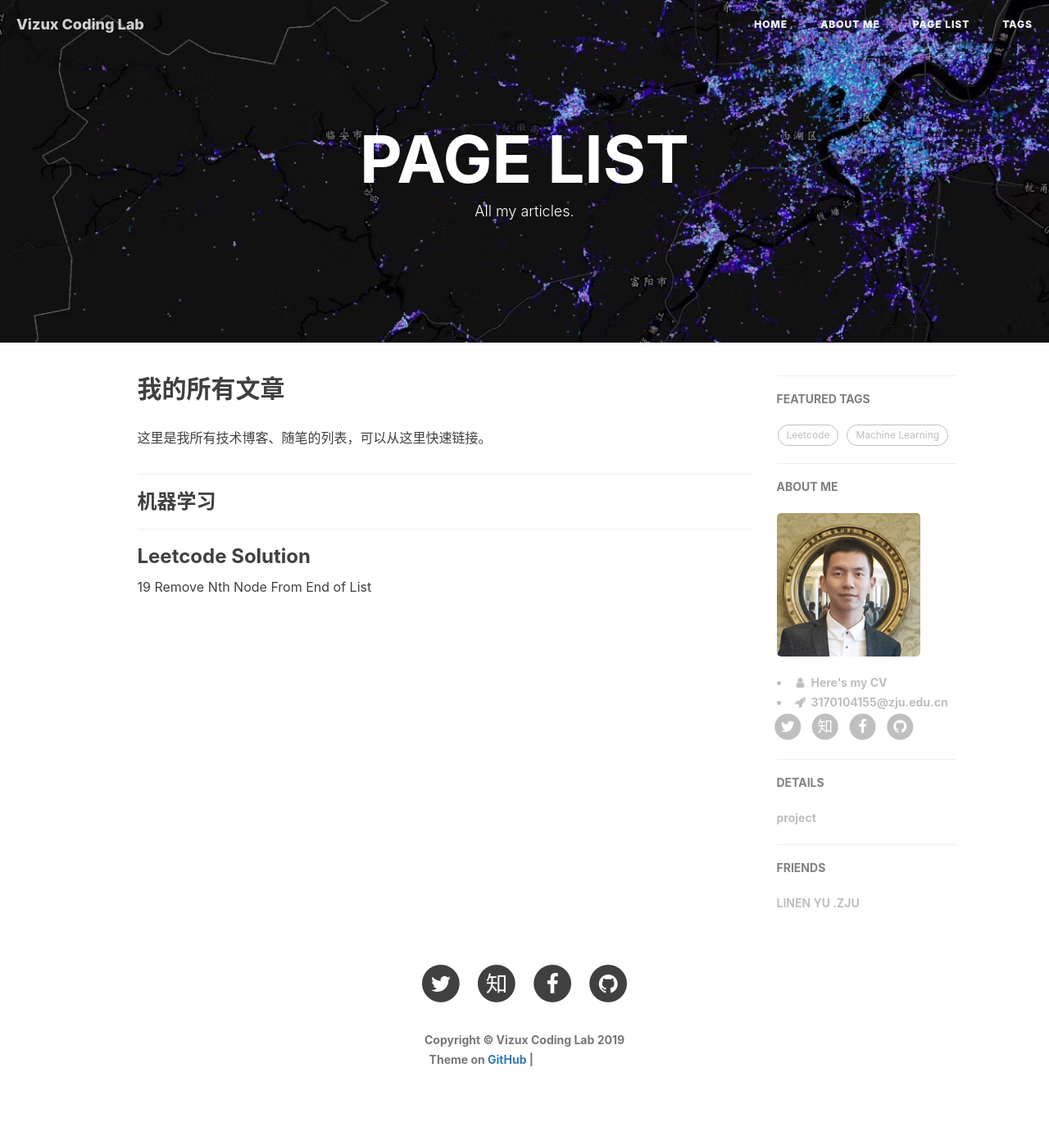
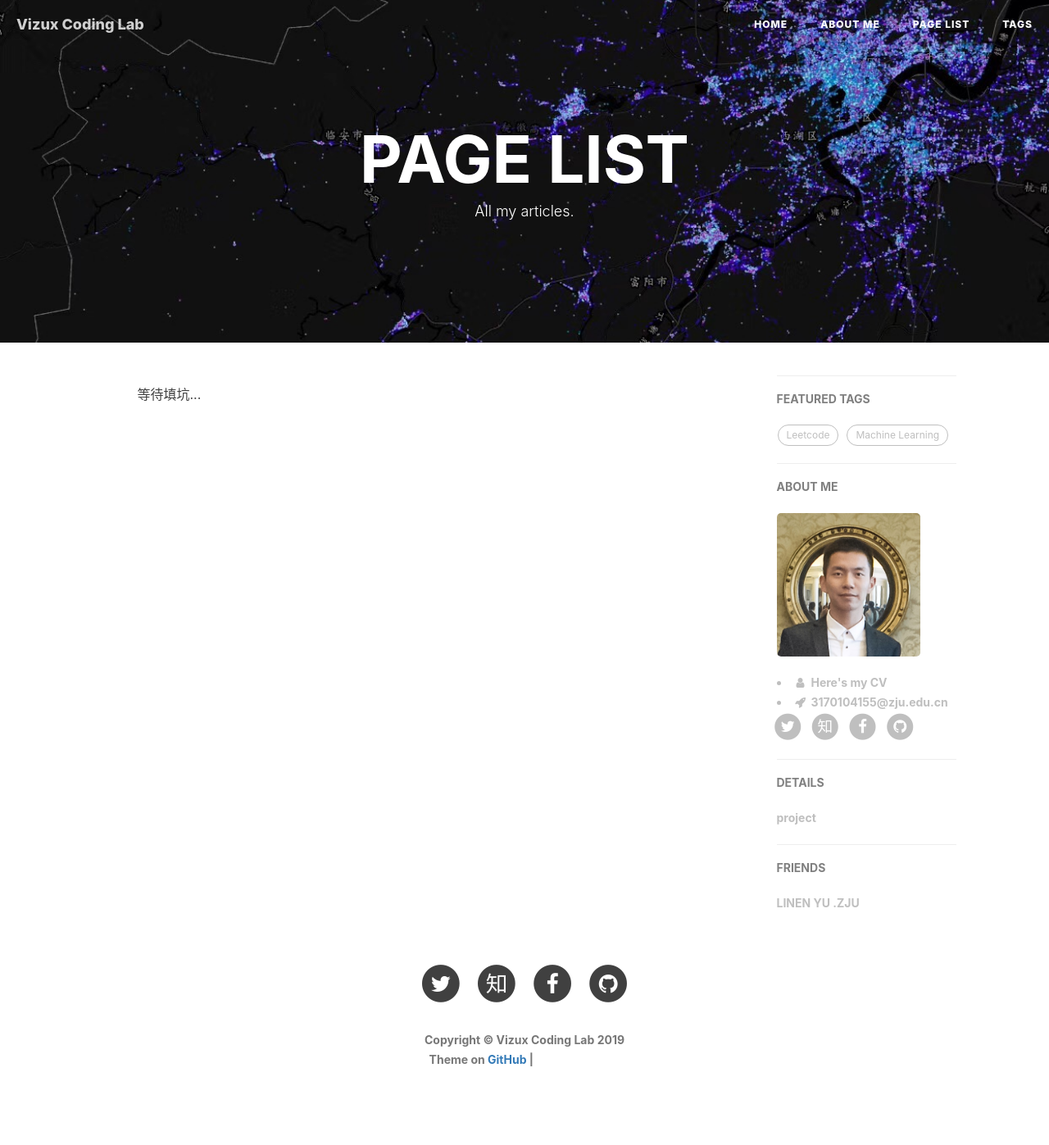
Before and after one commit to ZaccWu/ZaccWu.github.io, a Jekyll site: the page built from pagelist.html, in a window 1280 px wide. Shown: the whole page at 82% size. Built offline with Jekyll 4.4.1, drawn with Linux system fonts in a browser that asks for light colours; nearby versions of some CDN libraries; comment, search, counter and statistics services are not loaded; grey boxes are pictures that could not be loaded.

Commit message:
Update pagelist.html

```diff
--- a/pagelist.html
+++ b/pagelist.html
@@ -5,14 +5,4 @@ description: "All my articles."
 header-img: "img/hangzhou.jpg"
 ---
 
-<h2>我的所有文章</h2>
-<p>这里是我所有技术博客、随笔的列表，可以从这里快速链接。</p>
-
-<hr>
-
-<h3>机器学习</h3>
-
-
-<hr>
-<h3>Leetcode Solution</h3>
-<a href="https://tinky2013.github.io/2018/01/09/Leetcode-19-Remove-Nth-Node-From-End-of-List/">19 Remove Nth Node From End of List</a>
+<p>等待填坑...</p>
```
